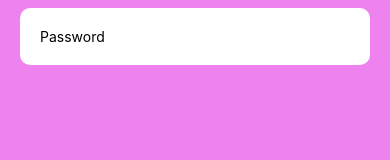
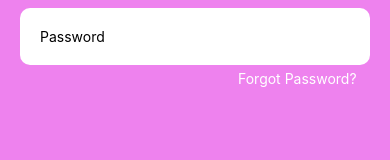
Before and after one commit to Sedinamm/Photography-mobile-app, a React Native app: screen / in a window 390 px wide. Shown: the part 273-433 px from the top of the page. Built offline with nearby package versions, Linux system fonts and the light colour scheme.

Commit message:
added text (touchableOpacity) forgot password

```diff
--- a/Screens/Login.js
+++ b/Screens/Login.js
@@ -36,6 +36,11 @@ const Login = () => {
               }}
             />
           </View>
+          <TouchableOpacity>
+          <View style={{marginLeft:238, bottom:10}}>
+            <Text style={{color:"white"}}>Forgot Password?</Text>
+          </View>
+          </TouchableOpacity>
           </View>
       </View>
       <View style={{flex:3, backgroundColor:"brown"}}></View>
```
